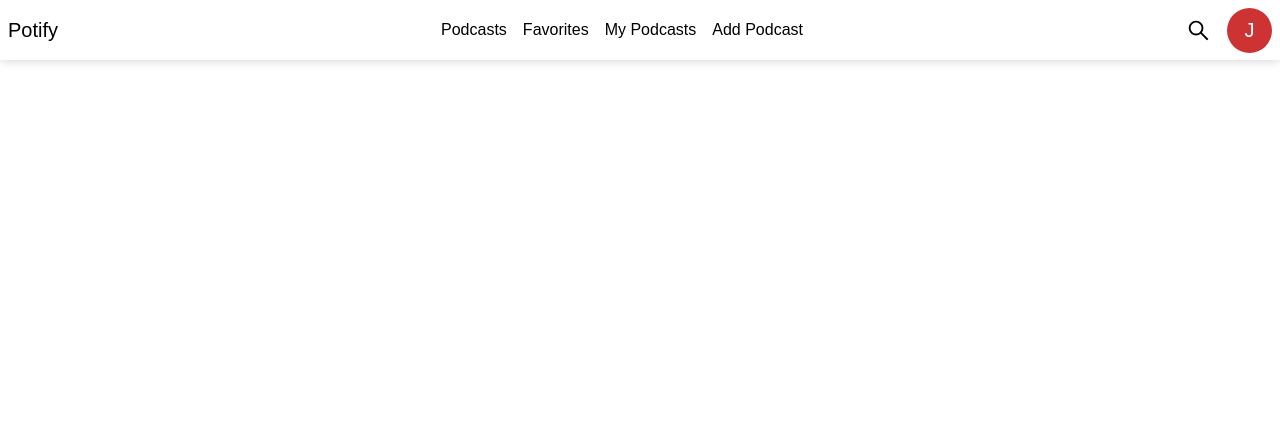
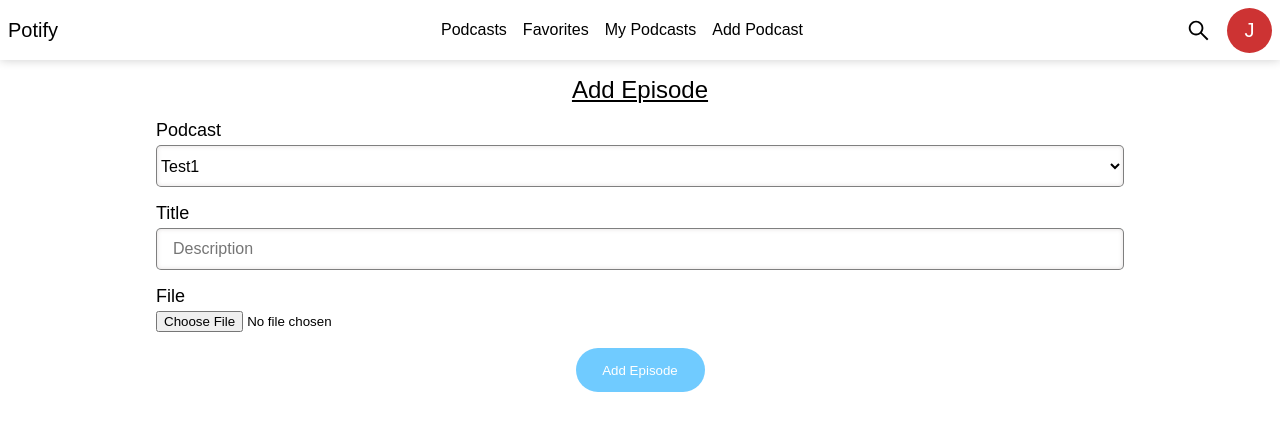
Before and after one commit to JanikKur/Potify, a React (Create React App) app: page /addepisode in a window 1280 px wide. Shown: the top 430 px of the page. Built offline with nearby package versions, Linux system fonts and the light colour scheme.

Commit message:
Added Add Episode  Site

```diff
--- a/src/App.js
+++ b/src/App.js
@@ -1,5 +1,6 @@
 import { BrowserRouter as Router, Routes, Route } from "react-router-dom";
 import Navigation from "./layouts/Navigation";
+import AddEpisode from "./pages/AddEpisode";
 import AddPodcast from "./pages/AddPodcast";
 import Home from "./pages/Home";
 import MyPodcasts from "./pages/MyPodcasts";
@@ -19,6 +20,7 @@ export default function App() {
           <Route path="/settings" element={<Settings/>} />
           <Route path="/mypodcasts" element={<MyPodcasts/>} />
           <Route path="/addpodcast" element={<AddPodcast/>} />
+          <Route path="/addepisode" element={<AddEpisode/>} />
         </Routes>
       </Router>
     </div>
--- a/src/assets/styles/index.css
+++ b/src/assets/styles/index.css
@@ -60,7 +60,11 @@ h2{
     border: 1px solid rgba(0,0,0,.5);
     background-color: white;
     border-radius: 5px;
-    box-shadow: 0px 0px 4px 0px rgba(0,0,0,0.25) inset;
+    box-shadow: 0px 0px 4px 0px rgba(138, 124, 124, 0.25) inset;
     font-size: 100%;
     padding: 1rem;
 }
+
+.form-control.selection{
+    padding: 0;
+}
--- a/src/assets/styles/pages/podcast.css
+++ b/src/assets/styles/pages/podcast.css
@@ -29,7 +29,7 @@
     gap: .5rem;
 }
 
-.podcast-informations .podcast-controls .icon-button{
+.podcast-informations .podcast-controls>.icon-button,.icon-link{
     background: transparent;
     border: none;
     height: 30px;
@@ -38,7 +38,7 @@
     cursor: pointer;
 }
 
-.icon-button svg{
+.icon-button svg, .icon-link svg{
     height: 100%;
     width: 100%;
 }
--- /dev/null
+++ b/src/pages/AddEpisode.js
@@ -0,0 +1,29 @@
+import React from 'react'
+
+export default function AddEpisode() {
+  return (
+    <main>
+        <h2>Add Episode</h2>
+        <form className="add-podcast-form">
+                <div className="form-group">
+                    <label>Podcast</label>
+                    <select className="form-control selection">
+                        <option>Test1</option>
+                        <option>Test2</option>
+                    </select>
+                </div>
+
+                <div className="form-group">
+                    <label>Title</label>
+                    <input type="text" placeholder="Description" className="form-control" />
+                </div>
+
+                <div className="form-group">
+                    <label>File</label>
+                    <input type="file" />
+                </div>
+                <button className="main-button" type="submit">Add Episode</button>
+        </form>
+    </main>
+  )
+}
--- a/src/pages/Podcast.js
+++ b/src/pages/Podcast.js
@@ -5,6 +5,7 @@ import {BiHeart,BiAddToQueue} from 'react-icons/bi';
 import {RiDeleteBin6Line} from 'react-icons/ri';
 import Episode from '../components/Episode';
 import PodcastControls from '../components/PodcastControls';
+import { Link } from 'react-router-dom';
 
 export default function Podcast() {
     return (
@@ -16,7 +17,7 @@ export default function Podcast() {
                 <h4>Mit Monte und Unge</h4>
                 <div className="podcast-controls">
                     <button className="icon-button"><BiHeart/></button>
-                    <button className="icon-button"><BiAddToQueue/></button>
+                    <Link to='/addepisode' className="icon-link"><BiAddToQueue/></Link>
                     <button className="icon-button"><RiDeleteBin6Line/></button>
                 </div>
             </div>
```
